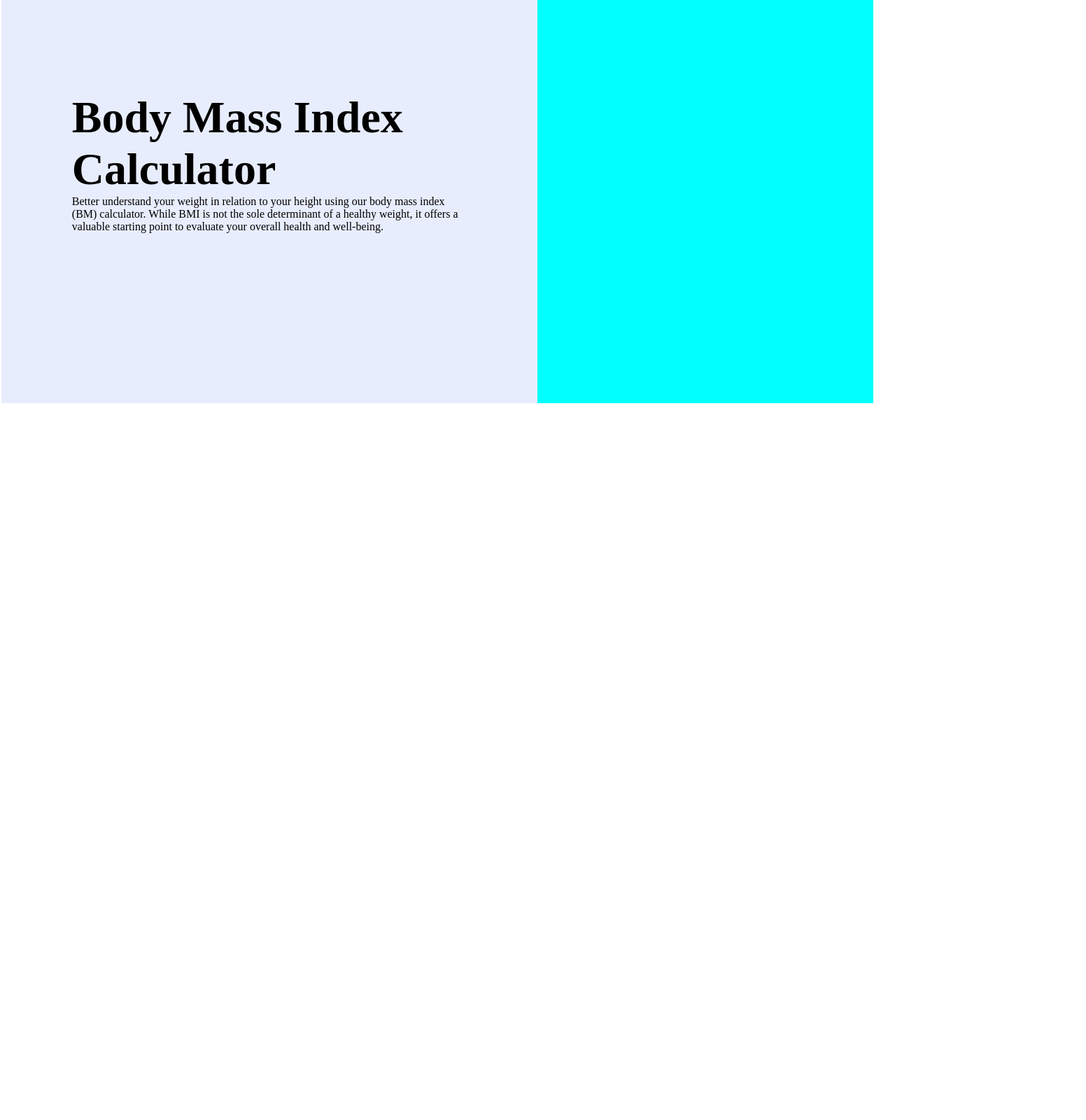
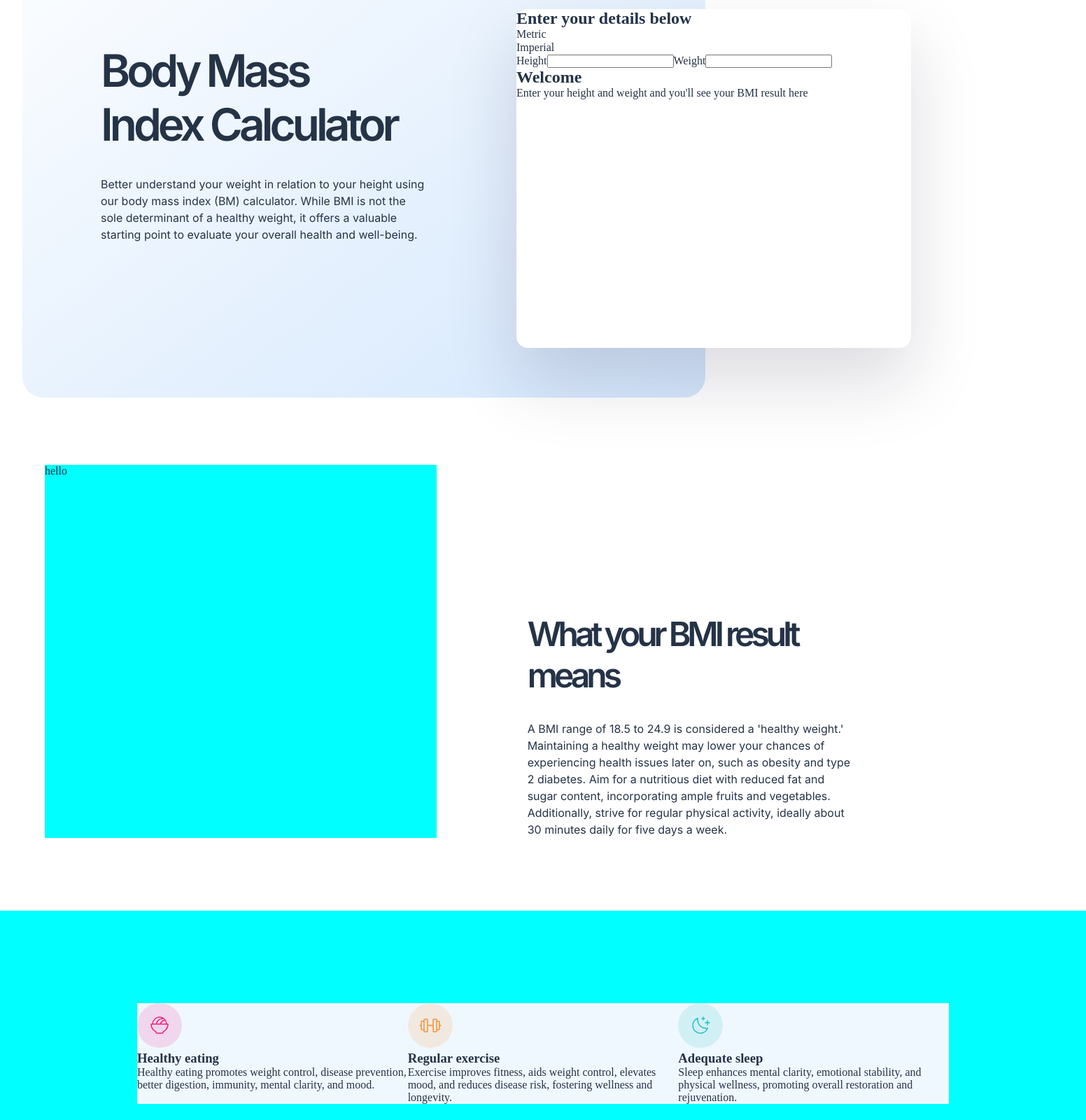
Before and after one commit to KseniiaErnest/bmi-calc, a React (Create React App) app: page / in a window 1280 px wide. Shown: the part 160-1760 px from the top of the page at 70% size, 1552 px wide, since content can reach past the window. Before the commit the page ends 800 px from the top, so only its background shows below. Built offline with nearby package versions, Linux system fonts and the light colour scheme.

Commit message:
Working on CSS

```diff
--- a/src/components/App.js
+++ b/src/components/App.js
@@ -1,22 +1,66 @@
-import React from 'react'
-import Calc from './Calc'
+import React from "react";
+import Calc from "./Calc";
+// import imageManEating from "../../assets/images/image-man-eating.webp";
 
 export default function App() {
   return (
     <main>
-    <section className='calc-section'>
-    <div className='calc-section-text-container'>
-    <div>
-      <h1>Body Mass Index Calculator</h1>
-      <p>Better understand your weight in relation to your height using our
-  body mass index (BM) calculator. While BMI is not the sole determinant
-  of a healthy weight, it offers a valuable starting point to evaluate
-  your overall health and well-being.</p>
+      <section className="calc-section">
+        <div className="calc-section-text-container">
+          <div className="mmm">
+            <h1>
+              Body Mass <br />
+              Index Calculator
+            </h1>
+            <p>
+              Better understand your weight in relation to your height using
+              <br /> our body mass index (BM) calculator. While BMI is not the
+              <br /> sole determinant of a healthy weight, it offers a valuable
+              <br /> starting point to evaluate your overall health and
+              well-being.
+            </p>
+          </div>
+        </div>
+        <Calc />
+      </section>
+
+      <section className="explanation-section">
+      <div className="img-container">
+        hello
+      </div>
+        <div className="explanation-container">
+          <h2>What your BMI result means</h2>
+          <p> A BMI range of 18.5 to 24.9 is considered a 'healthy weight.' Maintaining a
+  healthy weight may lower your chances of experiencing health issues later on,
+  such as obesity and type 2 diabetes. Aim for a nutritious diet with reduced
+  fat and sugar content, incorporating ample fruits and vegetables. Additionally,
+  strive for regular physical activity, ideally about 30 minutes daily for
+  five days a week.</p>
+        </div>
+      </section>
+
+      <section className="to-do-section">
+<div className="grid-container">
+  <div>
+  <svg xmlns="http://www.w3.org/2000/svg" width="64" height="64" fill="none" viewBox="0 0 64 64"><circle cx="32" cy="32" r="32" fill="#F21E84" opacity=".15"/><path fill="#F21E84" d="M44 29.25h-1.279a10.75 10.75 0 0 0-21.442 0H20a.75.75 0 0 0-.75.75 12.794 12.794 0 0 0 7 11.383V42A1.75 1.75 0 0 0 28 43.75h8A1.75 1.75 0 0 0 37.75 42v-.617a12.793 12.793 0 0 0 7-11.383.75.75 0 0 0-.75-.75Zm-6.22-6.464c.363.29.703.608 1.019.95a10.737 10.737 0 0 0-6.444 5.514h-4.187A9.28 9.28 0 0 1 37 22.75c.26 0 .521.014.78.036Zm2.008 2.231a9.186 9.186 0 0 1 1.43 4.233H34.06a9.237 9.237 0 0 1 5.727-4.233ZM32 20.75a9.21 9.21 0 0 1 3.35.625 10.79 10.79 0 0 0-8.742 7.875h-3.826A9.261 9.261 0 0 1 32 20.75Zm4.688 19.48a.75.75 0 0 0-.438.683V42a.25.25 0 0 1-.25.25h-8a.25.25 0 0 1-.25-.25v-1.087a.75.75 0 0 0-.438-.683 11.294 11.294 0 0 1-6.537-9.48h22.45a11.294 11.294 0 0 1-6.538 9.48Z"/></svg>
+  <h3>Healthy eating</h3>
+  <p> Healthy eating promotes weight control, disease prevention, better digestion,
+  immunity, mental clarity, and mood.</p>
   </div>
-    </div>
-    <Calc />
-    </section>
-
+  <div>
+  <svg xmlns="http://www.w3.org/2000/svg" width="64" height="64" fill="none" viewBox="0 0 64 64"><circle cx="32" cy="32" r="32" fill="#F69134" opacity=".15"/><path fill="#F69134" d="M47 31.25h-1.25V27A1.75 1.75 0 0 0 44 25.25h-2.25V24A1.75 1.75 0 0 0 40 22.25h-3A1.75 1.75 0 0 0 35.25 24v7.25h-6.5V24A1.75 1.75 0 0 0 27 22.25h-3A1.75 1.75 0 0 0 22.25 24v1.25H20A1.75 1.75 0 0 0 18.25 27v4.25H17a.75.75 0 1 0 0 1.5h1.25V37A1.75 1.75 0 0 0 20 38.75h2.25V40A1.75 1.75 0 0 0 24 41.75h3A1.75 1.75 0 0 0 28.75 40v-7.25h6.5V40A1.75 1.75 0 0 0 37 41.75h3A1.75 1.75 0 0 0 41.75 40v-1.25H44A1.75 1.75 0 0 0 45.75 37v-4.25H47a.75.75 0 1 0 0-1.5Zm-27 6a.25.25 0 0 1-.25-.25V27a.25.25 0 0 1 .25-.25h2.25v10.5H20ZM27.25 40a.25.25 0 0 1-.25.25h-3a.25.25 0 0 1-.25-.25V24a.25.25 0 0 1 .25-.25h3a.25.25 0 0 1 .25.25v16Zm13 0a.25.25 0 0 1-.25.25h-3a.25.25 0 0 1-.25-.25V24a.25.25 0 0 1 .25-.25h3a.25.25 0 0 1 .25.25v16Zm4-3a.25.25 0 0 1-.25.25h-2.25v-10.5H44a.25.25 0 0 1 .25.25v10Z"/></svg>
+  <h3>Regular exercise</h3>
+  <p>  Exercise improves fitness, aids weight control, elevates mood, and reduces disease
+  risk, fostering wellness and longevity.</p>
+  </div>
+  <div>
+  <svg xmlns="http://www.w3.org/2000/svg" width="64" height="64" fill="none" viewBox="0 0 64 64"><circle cx="32" cy="32" r="32" fill="#22C1C1" opacity=".15"/><path fill="#22C1C1" d="M45.75 28a.75.75 0 0 1-.75.75h-2.25V31a.75.75 0 0 1-1.5 0v-2.25H39a.75.75 0 1 1 0-1.5h2.25V25a.75.75 0 1 1 1.5 0v2.25H45a.75.75 0 0 1 .75.75ZM34 22.75h1.25V24a.75.75 0 1 0 1.5 0v-1.25H38a.75.75 0 0 0 0-1.5h-1.25V20a.75.75 0 0 0-1.5 0v1.25H34a.75.75 0 1 0 0 1.5Zm8.906 12.535a.75.75 0 0 1 .134.75A11.751 11.751 0 1 1 27.97 20.96a.75.75 0 0 1 .992.849 11.262 11.262 0 0 0 13.23 13.229.75.75 0 0 1 .714.247Zm-1.796 1.418A12.765 12.765 0 0 1 27.297 22.89a10.248 10.248 0 0 0 1.526 18.849 10.25 10.25 0 0 0 12.287-5.036Z"/></svg>
+  <h3>Adequate sleep</h3>
+  <p> Sleep enhances mental clarity, emotional stability, and physical wellness, promoting
+  overall restoration and rejuvenation.</p>
+  </div>
+</div>
+      </section>
     </main>
-  )
+  );
 }
--- a/src/index.css
+++ b/src/index.css
@@ -1,39 +1,133 @@
+@font-face {
+  font-family: "Inter-Regular";
+  src: local(Inter-Regular),
+    url("../assets/fonts/static/Inter-Regular.ttf") format("truetype");
+}
+
+@font-face {
+  font-family: "SemiBold";
+  src: local(Inter-SemiBold),
+    url("../assets/fonts/static/Inter-SemiBold.ttf") format("truetype");
+}
+
 * {
   margin: 0;
   padding: 0;
   box-sizing: border-box;
 }
 
+html {
+  color: #253347;
+}
+
+/* main {
+  height: 100vh;
+} */
 .calc-section {
-  width: 79.75rem;
-  height: 46rem;
+  width: 87.5rem;
+  height: 47rem;
   background-color: #ffff;
+  position: relative;
   margin: 0 auto;
-  display: grid;
-  grid-template-columns: 1.5fr 1fr;
-  padding-top: 1rem;
+  padding: 0 2rem 1.5rem;
+  margin-bottom: 3rem;
 }
 
 .calc-section-text-container {
-  background-color: #345ef61c;
+  width: 61rem;
+  height: 100%;
+  background: linear-gradient(
+    to bottom right,
+    rgba(171, 202, 238, 0.01),
+    rgba(52, 143, 246, 0.21)
+  );
+  border-bottom-left-radius: 30px;
+  border-bottom-right-radius: 30px;
   display: flex;
-  flex-direction: column;
-  justify-content: center;
   align-items: center;
 }
 
 .calc-section-text-container > div {
   width: 35.25rem;
-
+  margin-left: 7rem;
+  /* background-color: #25334744; */
 }
 
 .calc-section-text-container h1 {
   font-size: 4rem;
-  margin-top: 2rem;
+  font-family: "SemiBold";
+  letter-spacing: -5px;
+  margin-bottom: 35px;
+}
+
+.calc-section-text-container p {
+  font-family: "Inter-Regular";
+  line-height: 1.5;
+}
+
+.calc-container {
+  position: absolute;
+  top: 23%;
+  right: 7%;
+  background-color: #ffff;
+  width: 35.25rem;
+  height: 30.25rem;
+  z-index: 9;
+  box-shadow: rgba(17, 12, 46, 0.15) 0px 48px 100px 0px;
+  border-radius: 16px;
+}
+
+.explanation-section {
+  width: 76rem;
+  margin: 0 auto;
+  padding: 1.5rem 2rem 2rem;
+  margin-top: 3rem;
+  margin-bottom: 4.5rem;
+  display: flex;
+  gap: 8.1rem;
+}
+
+.img-container {
+  width: 564px;
+  height: 533px;
+  background-color: aqua;
+}
+
+.explanation-container {
+  width: 29.1rem;
+  align-self: flex-end;
+}
+
+.explanation-container > h2 {
+  font-size: 3rem;
+  font-family: "SemiBold";
+  letter-spacing: -5px;
+  margin-bottom: 35px;
+}
+
+.explanation-container > p {
+  font-family: "Inter-Regular";
+  line-height: 1.5;
+}
+
+/*  */
+.to-do-section {
+  width: 97rem;
+  height: 26rem;
+  background-color: aqua;
+  margin: 0 auto;
+  margin-top: 4.5rem;
+  margin-bottom: 1rem;
+  padding: 1.5rem 2rem 2rem;
+  display: flex;
+  align-items: center;
 
 }
 
-.calc-container {
-  width: 30rem;
-  background-color: aqua;
+.grid-container {
+  width: 72.5rem ;
+  display: grid;
+  grid-template-columns: 1fr 1fr 1fr;
+  background-color: aliceblue;
+  margin: 0 auto;
 }
```
Also changed, not shown: src/favicon-32x32.png (renamed from assets/images/favicon-32x32.png), src/image-man-eating.webp (renamed from assets/images/image-man-eating.webp).
